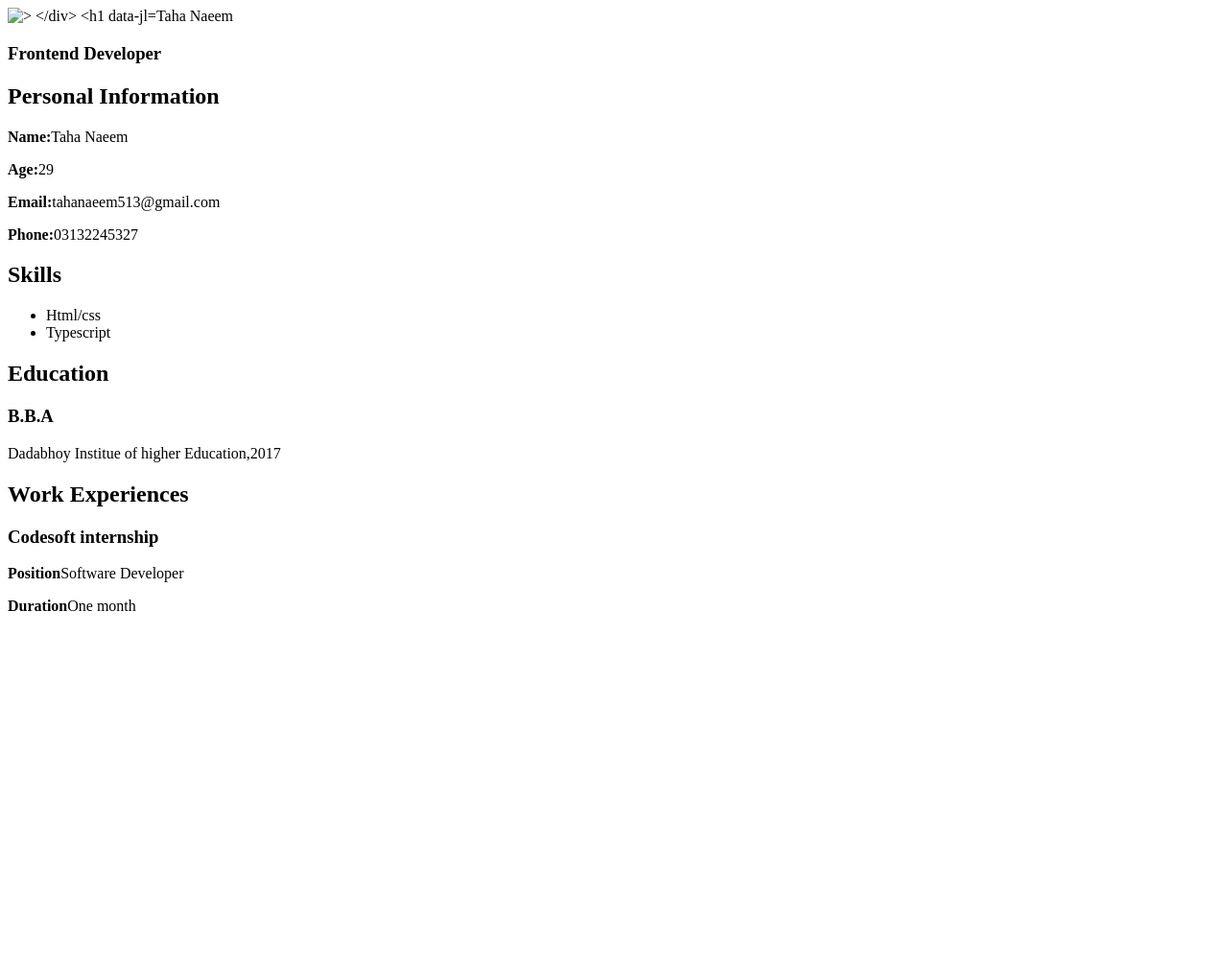
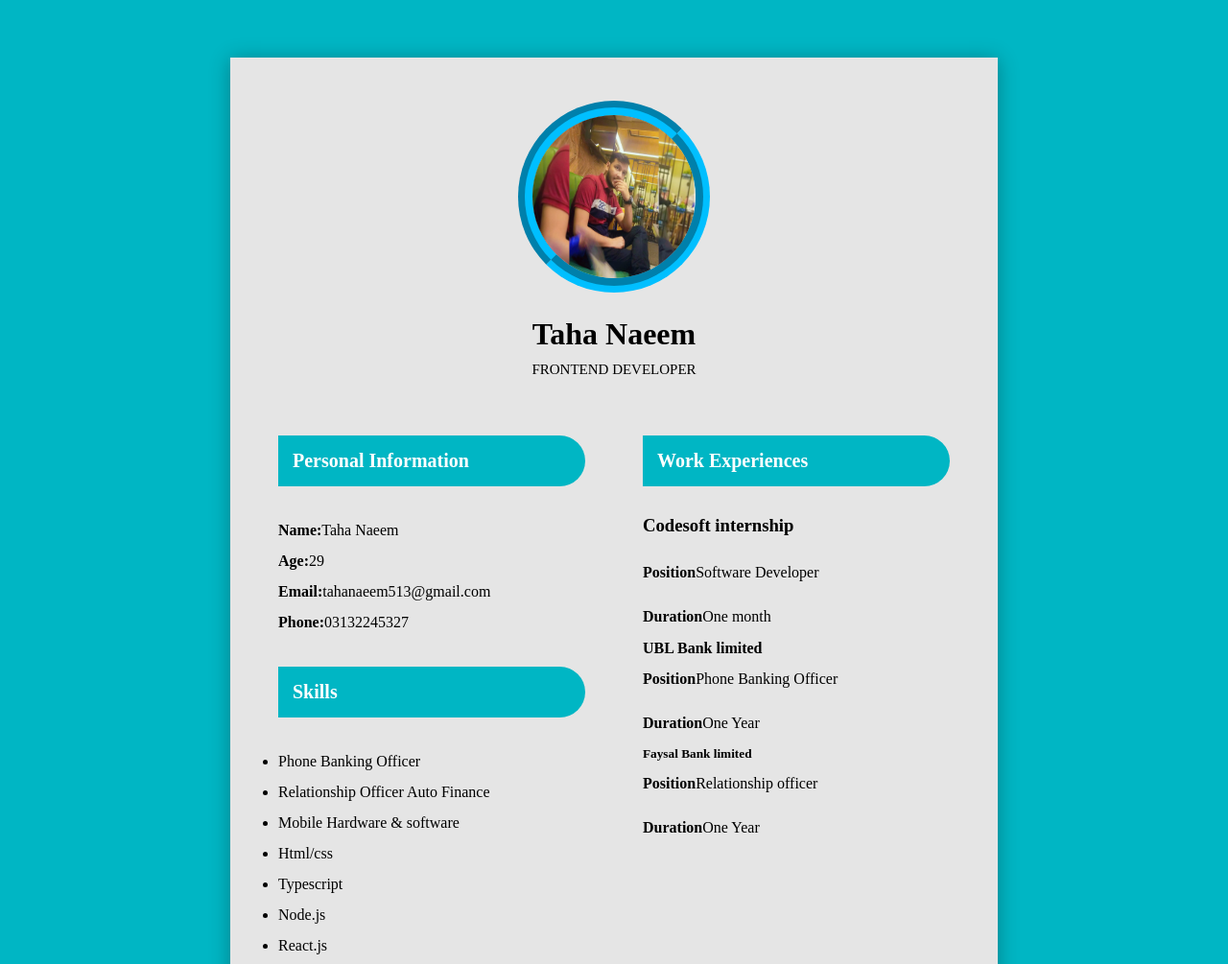
Before and after one commit to TahaNaeem1995/My-CV, a plain HTML site: page index.html in a window 1280 px wide. Shown: the top 1005 px of the page at 96% size. Before the commit the page ends 800 px from the top, so only its background shows below. Drawn offline with Linux system fonts and the light colour scheme.

Commit message:
first commit

```diff
--- a/index.html
+++ b/index.html
@@ -5,18 +5,19 @@
     <meta http-equiv="X-UA-Compatible" content="IE=edge">
     <meta name="viewport" content="width=device-width, initial-scale=1.0">
     <title>Responsive Resume Website</title>
-    <link rel="stylesheet" href=""style.css>
+    <link rel="stylesheet" href="style.css">
 </head>
 <body>
     <div class="container">
-        <div class="header">
-            <div class="img-area">
-                <image src="tahanaeem"alt=">
-            </div>
+    <div class="header">
+        <div class="img-area">
+
+                <img height="200cm" src="tahanaeem.jpg.jpg"alt="">
+        </div>
      <h1>Taha Naeem</h1>
      <h3>Frontend Developer</h3>
-     </div>
 
+    </div>
 
      <div class="main">
      <div class="left">
@@ -27,11 +28,20 @@
         <p><strong>Phone:</strong>03132245327</p>
         <h2>Skills</h2>
         <ul>
+        <li>Phone Banking Officer </li>
+        <li>Relationship Officer Auto Finance</li>
+        <li>Mobile Hardware & software </li>
         <li>Html/css</li>
         <li>Typescript</li>
+        <li>Node.js </li>
+        <li>React.js</li>
         </ul>
         <h2>Education</h2>
-        <h3>B.B.A</h3>
+        <h3>Matric </h3>
+        <p>Board of Secondary Education karachi</p>
+        <h4>Intermediate Board of intermediate karachi</h4>
+        <p>Board of intermediate karachi</p>
+        <h5>B.B.A</h5>
         <P>Dadabhoy Institue of higher Education,2017</P>
      </div>
 
@@ -40,6 +50,13 @@
         <h3>Codesoft internship</h3>
         <p><strong>Position</strong>Software Developer</p>
         <p><strong>Duration</strong>One month</p>
+        <h4>UBL Bank limited</h4>
+        <p><strong>Position</strong>Phone Banking Officer</p>
+        <p><strong>Duration</strong>One Year</p>
+        <h5>Faysal Bank limited</h5>
+        <p><strong>Position</strong>Relationship officer </p>
+        <p><strong>Duration</strong>One Year</p>
+
         </div>
     </div>
 </div>
--- /dev/null
+++ b/style.css
@@ -0,0 +1,92 @@
+*{
+    box-sizing:  border-box;
+    margin: 0;
+    padding: 0;
+    font-family: montserrat;
+}
+body{
+    background: #00b6c4;
+}
+.container{
+    background: #e5e5e5;
+    max-width: 800px;
+    margin: 60px auto;
+    height: 1250;
+    padding: 20px;
+    box-shadow: 0 2px 20px rgba(0,0,0,0.3);
+}
+.header{
+    text-align: center;
+}
+.header h1{
+    margin-bottom: 10px;
+}
+.header h3{
+    text-transform: uppercase;
+    font-size: 15px ;
+    font-weight: 500;
+
+}
+.img-area{
+    width: 200px;
+    height: 200px;
+    border-radius: 50%;
+    overflow: hidden;
+    margin: 25px auto;
+    border:15px groove deepskyblue;
+}
+.img-area img{
+    width:100%;
+}
+.main{
+    display: flex;
+    flex-wrap: wrap;
+}
+.left{
+    flex: 1;
+    padding: 30px;
+}
+.left p{
+    line-height: 2;
+}
+.left ul li{
+    line-height: 2;
+}
+h2{
+    background: #00b6c4;
+    padding: 15PX;
+    color: #fff;
+    margin: 30px 0;
+    font-size: 20px;
+    border-radius: 0 50px 50px 0;
+}
+.right{
+    flex: 1;
+    padding:30px;
+}
+.right h3{
+    margin-bottom: 15px;
+}
+.right p{
+    line-height: 2.9;
+}
+.right ul li{
+    line-height: 2;
+}
+@media screen and (max-wight:600px){
+    .main{
+        flex-direction: column;
+    }
+    .left,
+    .right{
+        flex:none;
+        width: 100%;
+    }
+    .container{
+        width: 95%;
+        height:auto;
+    }
+    h2{
+        font-size: 15px;
+    }
+}
```
Also changed, not shown: tahanaeem.jpg.jpg (added).
